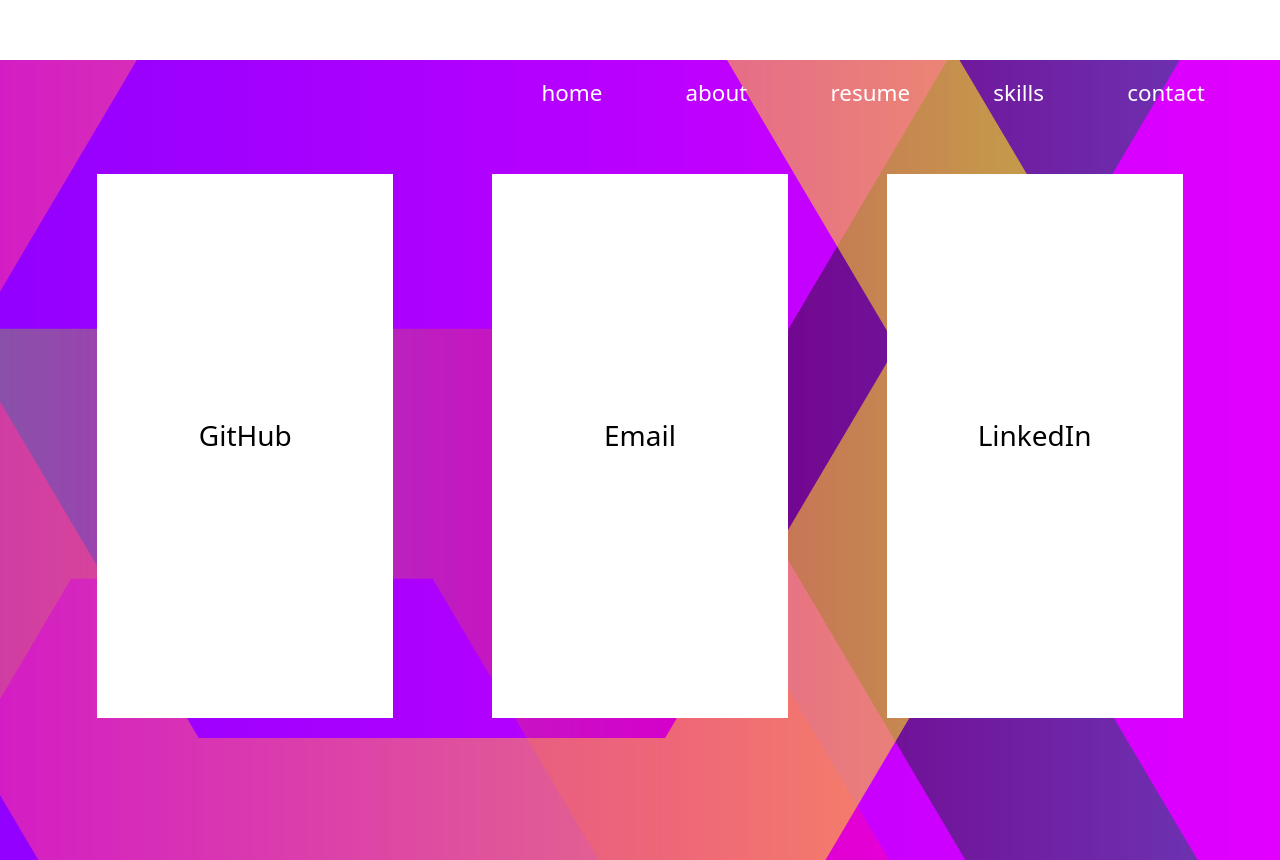
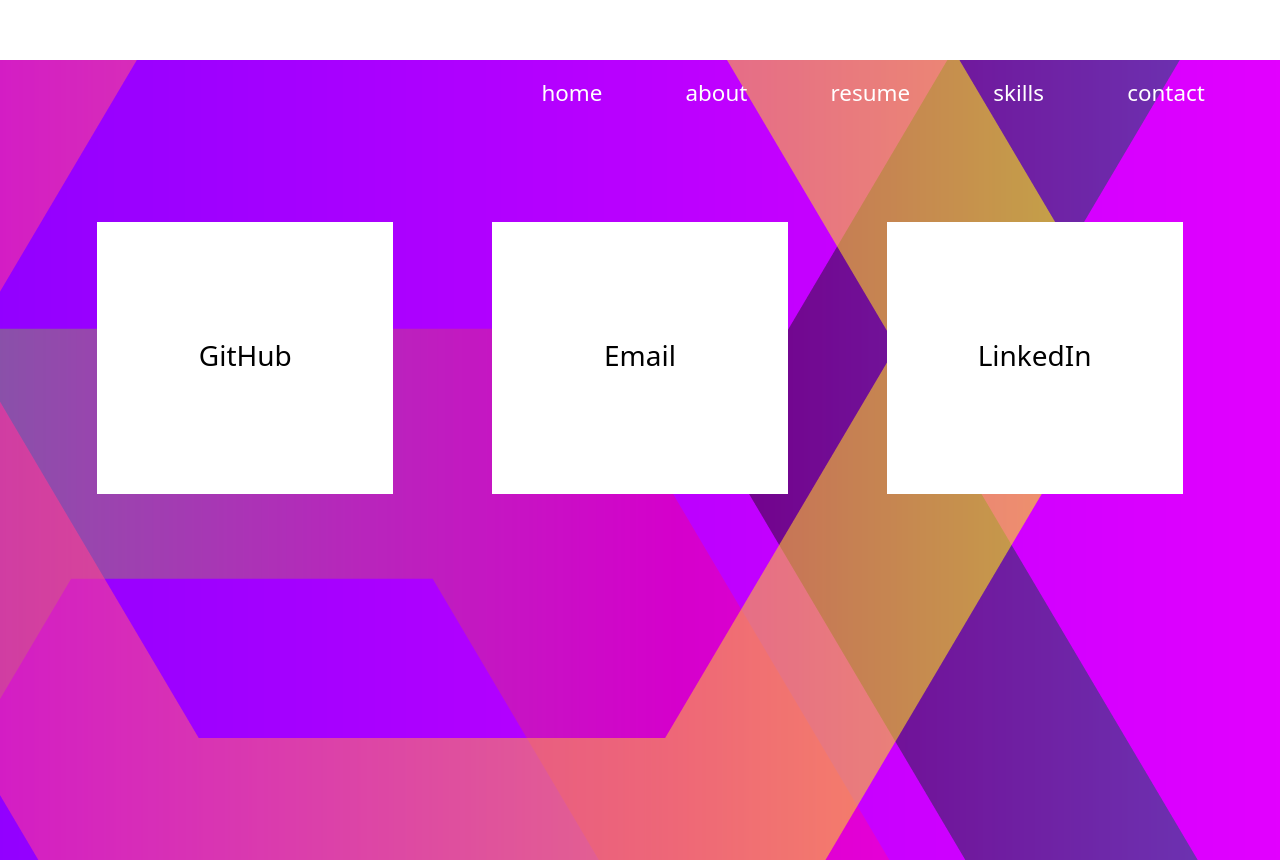
Before and after one commit to dcahoon/portfolio, a React (Create React App) app: page / in a window 1280 px wide. Shown: the part 3140-4000 px from the top of the page. Built offline with nearby package versions, Linux system fonts and the light colour scheme; a web font is replaced by a local one.

Commit message:
minor changes to contact section link styling

```diff
--- a/src/AltApp.js
+++ b/src/AltApp.js
@@ -93,14 +93,14 @@
 
             <section id="contact">
                 <Nav />
-                <div className="row p-5 link-container d-flex justify-content-around">
-                    <a className="col-3 h-100" id="large-link" href="https://www.github.com/dcahoon" target="_blank">
+                <div className="row p-5 mt-5 link-container d-flex justify-content-around">
+                    <a className="col-3 h-50" id="large-link" href="https://www.github.com/dcahoon" target="_blank">
                         GitHub
                     </a>
-                    <a className="col-3 h-100" id="large-link" href="mailto:dylancahoon651@yahoo.com">
+                    <a className="col-3 h-50" id="large-link" href="mailto:dylancahoon651@yahoo.com">
                         Email
                     </a>
-                    <a className="col-3 h-100" id="large-link" href="http://www.linkedin.com/in/dylancahoon" target="_blank">
+                    <a className="col-3 h-50" id="large-link" href="http://www.linkedin.com/in/dylancahoon" target="_blank">
                         LinkedIn
                     </a>
                 </div>
--- a/src/App.css
+++ b/src/App.css
@@ -65,7 +65,7 @@
     font-size: 1.75rem;
     color: #000;
     text-align: center;
-    padding-top: 15rem;
+    padding-top: 7rem;
 }
 #large-link:hover {
     background-color: #999;
```
